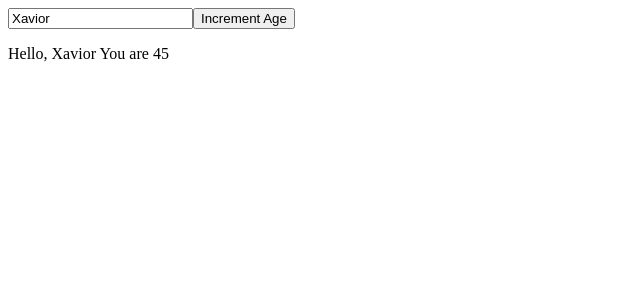
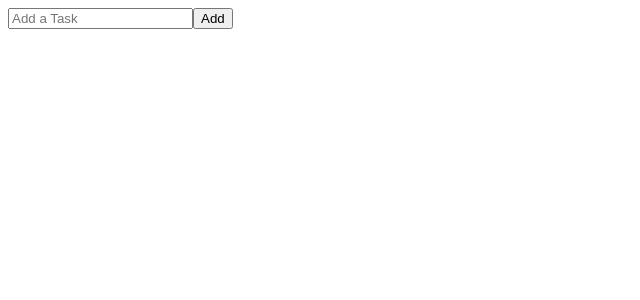
Before and after one commit to ajmal-m/React-interview-problems, a React (Vite) app: page / in a window 1280 px wide. Shown: the top 300 px of the page, without its empty margins (0-640 px from the left). Built offline with nearby package versions, Linux system fonts and the light colour scheme.

Commit message:
UseReducer 3 challenge

```diff
--- a/src/App.tsx
+++ b/src/App.tsx
@@ -12,11 +12,11 @@
 // import  './components/theme-toggler/index.css';
 // import {ThemeToggler} from './components/theme-toggler/index'
 
-import {Sample, UserReducerChallengeTwo, Counter, Stopwatch, Form, CatFriends, StateComponent,  VideoPlayer, CounterButton, NameAgeForm} from './components/sample/index'
+import {Sample, UseReducerChallengeThird, Counter, Stopwatch, Form, CatFriends, StateComponent,  VideoPlayer, CounterButton, NameAgeForm} from './components/sample/index'
 
 function App() {
   return (
-      <UserReducerChallengeTwo/>
+      <UseReducerChallengeThird/>
   )
 }
 
--- a/src/components/sample/index.tsx
+++ b/src/components/sample/index.tsx
@@ -799,4 +799,155 @@ export const UserReducerChallengeTwo = () => {
        <button type="button" onClick={updateAge}>Increment Age</button>
        <p>Hello, {state.name} You are {state.age}</p>
     </>
+};
+
+
+type TaskType = {
+    id: number,
+    task: string ,
+    done : boolean
+};
+
+type PrevStateType = {
+    tasks: TaskType[]
 }
+
+
+const ADD_TASK = 'add_task';
+const DELETE_TASK = 'delete_task';
+const TOGGLE_TASK = 'toggle_task';
+const EDIT_TASK = 'edit_task';
+
+const UseTask = () => {
+    const reducer = (prevState : PrevStateType, action: any) => {
+        try {
+            switch (action.type) {
+                case ADD_TASK:
+                    return {
+                        ...prevState,
+                        tasks:[
+                            ...prevState.tasks,
+                            {
+                                id: new Date(),
+                                task : action.payload.task,
+                                done:false
+                            }
+                        ]
+                    };
+                    break;
+                case DELETE_TASK:
+                    return {
+                        ...prevState,
+                        tasks: [
+                            ...prevState.tasks.filter(x => x.id !== action.payload.id)
+                        ]
+                    };
+                    break;
+                case TOGGLE_TASK:
+                    return {
+                        ...prevState,
+                        tasks:[
+                            ...prevState.tasks.map((x) => {
+                                if(x.id === action.payload.id) x.done = !x.done;
+                                return x;
+                            })
+                        ]
+                    }
+                    break;
+                case EDIT_TASK:
+                    return {
+                        ...prevState,
+                        tasks:[
+                            ...prevState.tasks.map((x) => {
+                                if(x.id === action.payload.id) x.task = action.payload.task;
+                                return x;
+                            })
+                        ]
+                    };
+                    break;
+                default:
+                    return prevState;
+                    break;
+            }
+        } catch (error) {
+            console.log(error);
+
+        }
+    };
+
+    const [state, dispatch] = useReducer(reducer, { tasks:[] });
+
+    return {state, dispatch};
+}
+
+
+const AddTask = ({ dispatch  }) => {
+    const [task, setTask] = useState('');
+    const handleSubmit = (e : React.FormEvent) => {
+        e.preventDefault();
+        dispatch({ type: ADD_TASK, payload:{ task }});
+        setTask('');
+    }
+    return <>
+        <form onSubmit={handleSubmit}>
+            <input type="text" name="task" id="task" placeholder="Add a Task" value={task} onChange={(e) => setTask(e.target.value)}/>
+            <button type="submit">Add</button>
+        </form>
+    </>
+};
+
+const ListTask = ({tasks, dispatch}) => {
+    const [isEdit , setEdit] = useState(null);
+    const [editText, setEditText] = useState('');
+    const deleteList = (task : TaskType) => {
+        dispatch({ type: DELETE_TASK, payload : { id: task.id}})
+    };
+
+
+    const toggleUpdate = (task) => {
+        dispatch({ type: TOGGLE_TASK, payload : { id: task.id}})
+    };
+
+    const editTask  = (task) => {
+        setEditText(task.task)
+        setEdit(task.id);
+    };
+
+    const saveEditTask = () => {
+        dispatch({ type: EDIT_TASK, payload: { id: isEdit, task:editText }})
+        setEdit(null);
+    }
+    return <>
+    {
+        tasks.length > 0 && tasks.map((task : TaskType, index : any) => (
+            <div style={{ display:'flex', gap:'4px', marginTop:'22px'}} key={index}>
+                <input type="checkbox" name="task" id="task" checked={task.done} onChange={() => toggleUpdate(task)}/>
+                {
+                    isEdit ===task.id ? (
+                       <div>
+                        <input type="text" name="edit-task" value={editText} id="edit-task"  onChange={e => setEditText(e.target.value)} />
+                        <button onClick={saveEditTask}>Save</button>
+                       </div>
+                    ) : (
+                        <div>
+                            {task.task}
+                            <button onClick={() => editTask(task)}>Edit</button>
+                        </div>
+                    )
+                }
+                <button onClick={() => deleteList(task)}>Delete</button>
+            </div>
+        ))
+    }
+    </>
+}
+
+
+
+export const UseReducerChallengeThird = () => {
+    const { state, dispatch} = UseTask();
+    return <>
+        <AddTask dispatch={dispatch}/>
+        <ListTask tasks={state.tasks} dispatch={dispatch}/>
+    </>
+}
```
